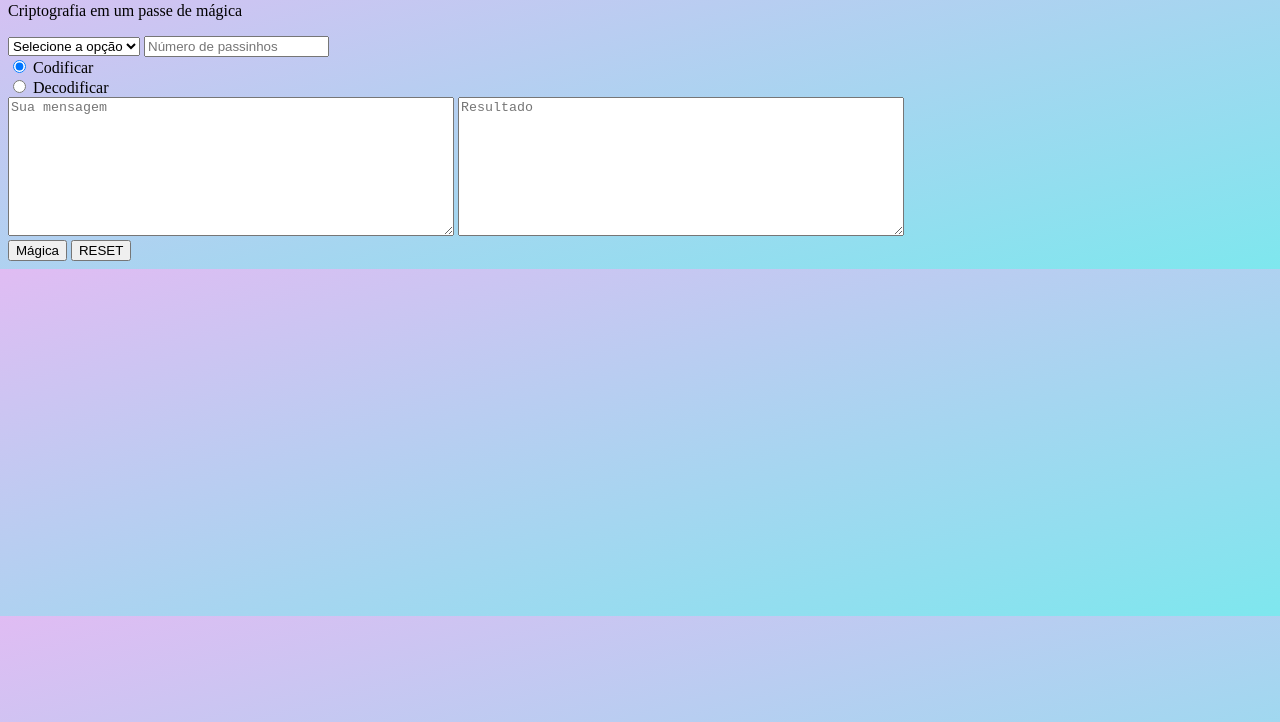
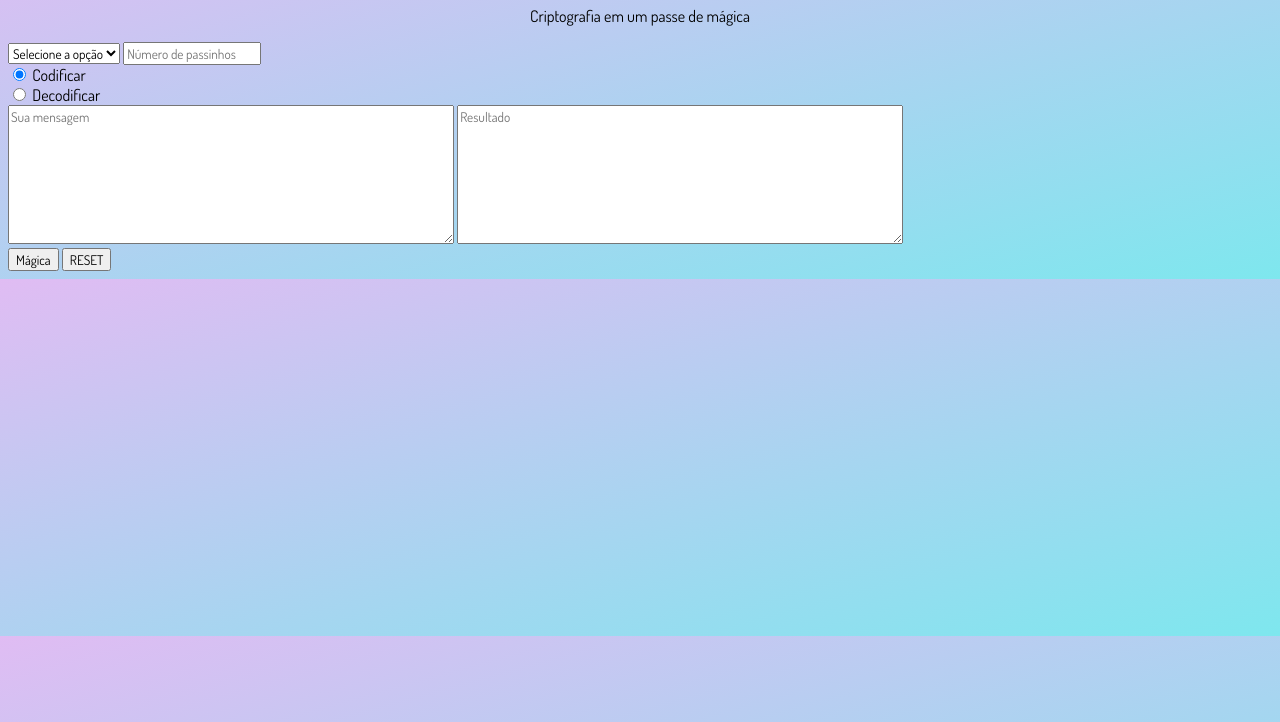
Before and after one commit to bruxvr/criptomagia, a plain HTML site: page index.html in a window 1280 px wide. Shown: the part 78-800 px from the top of the page. Drawn offline with Linux system fonts and the light colour scheme.

Commit message:
adição de fonte

```diff
--- a/style.css
+++ b/style.css
@@ -1,3 +1,7 @@
+* {
+    font-family: 'Dosis', sans-serif;
+}
+
 body {
     background-image: linear-gradient(to bottom right, #E0BCF3, #7EE7EE);
     background-size: cover;
@@ -9,3 +13,8 @@ section textarea {
     width: 33em;
     /* cols */
 }
+
+header h1, p {
+    text-align: center;
+
+}
```
